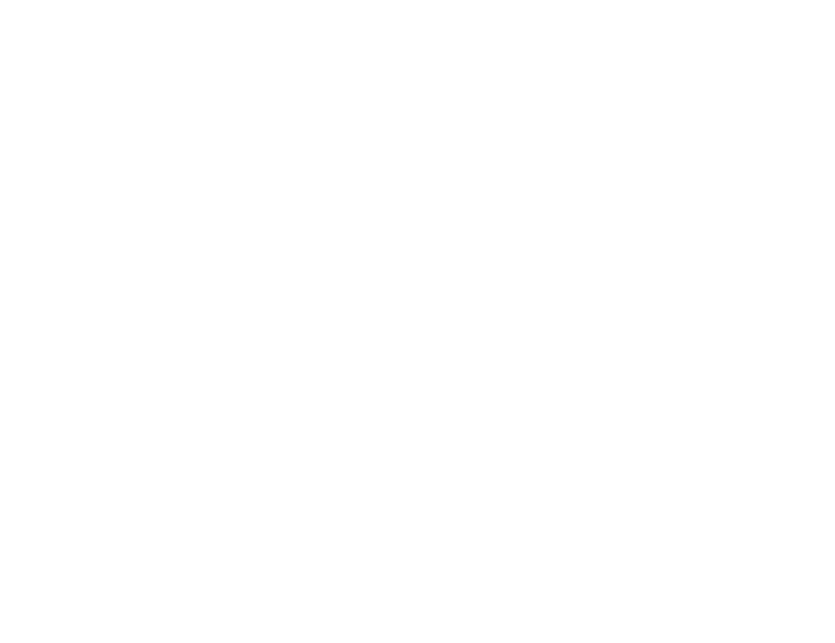
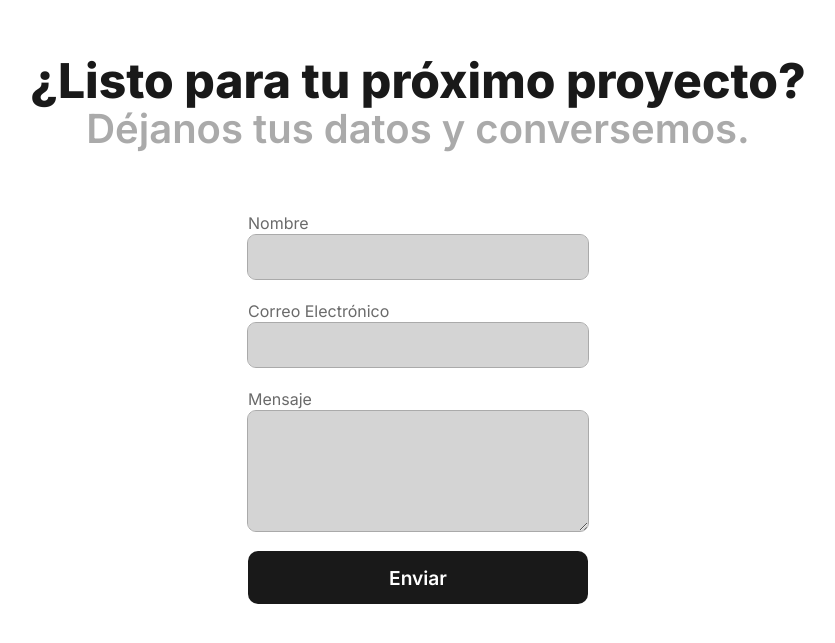
Before and after one commit to JJ1313/arco_v2, a React (Vite) app: page / in a window 1280 px wide. Shown: the part 6311-6954 px from the top of the page, without its empty margins (222-1057 px from the left). Before the commit the page ends 6337 px from the top, so only its background shows below. Built offline with nearby package versions, Linux system fonts and the light colour scheme.

Commit message:
ADD: Seccion formulario

```diff
--- a/src/App.jsx
+++ b/src/App.jsx
@@ -6,6 +6,7 @@
 import Portfolio from './components/Portfolio'
 import Testimonial from './components/Testimonial'
 import Founders from './components/Founders'
+import ContactForm from './components/ContactForm.jsx'
 
 const App = () => {
   return (
@@ -31,6 +32,7 @@
       <Portfolio/>
       <Testimonial/>
       <Founders />
+      <ContactForm />
     </div>
   )
 }
--- /dev/null
+++ b/src/components/ContactForm.css
@@ -0,0 +1,48 @@
+.contactForm__container {
+  margin-top: 13rem;
+  align-content: center;
+}
+
+.contactForm__title {
+  text-align: center;
+  font-size: 3rem;
+  color: var(--clr-black);
+  font-weight: 800;
+}
+
+.contactForm__subtitle {
+  text-align: center;
+  font-size: 2.5rem;
+  color: var(--clr-neutral-300);
+  font-weight: 600;
+}
+
+.contactForm__form {
+  margin-top: 3.75rem;
+  max-width: 21.25rem;
+  margin-inline: auto;
+}
+
+.contactForm__inputContainer {
+  margin-bottom: 1.25rem;
+  display: flex;
+  flex-direction: column;
+}
+
+.contactForm__label {
+  font-size: 1rem;
+  font-weight:400;
+  color: var(--clr-neutral-600);
+}
+
+.contactForm__input {
+  outline: 1px solid var(--clr-neutral-300);
+  height: 2.75rem;
+  background-color: var(--clr-neutral-100);
+  border-radius: 0.5rem;
+}
+
+textarea.contactForm__input {
+  resize: vertical;
+  height: 7.5rem;
+}
--- /dev/null
+++ b/src/components/ContactForm.jsx
@@ -0,0 +1,30 @@
+import './ContactForm.css'
+import Button from './Button'
+
+const ContactForm = () => {
+  const handleSubmit = (event) => {
+    event.preventDefault();
+    console.log('submit');
+  }
+  return <div className="contactForm__container">
+    <h2 className="contactForm__title">¿Listo para tu próximo proyecto?</h2>
+    <h3 className="contactForm__subtitle">Déjanos tus datos y conversemos.</h3>
+    <form className="contactForm__form" onSubmit={handleSubmit}>
+      <div className="contactForm__inputContainer">
+        <label className='contactForm__label'>Nombre</label>
+        <input className="contactForm__input" />
+      </div>
+      <div className="contactForm__inputContainer">
+        <label className='contactForm__label'>Correo Electrónico</label>
+        <input className="contactForm__input" />
+      </div>
+      <div className="contactForm__inputContainer">
+        <label className='contactForm__label'>Mensaje</label>
+        <textarea className="contactForm__input" />
+      </div>
+      <Button label="Enviar" width="100%" />
+    </form>
+  </div>
+}
+
+export default ContactForm;
--- a/src/index.css
+++ b/src/index.css
@@ -12,8 +12,10 @@
 
   --clr-black: #191919;
   --clr-neutral-50: #F4F4F4;
+  --clr-neutral-100: #D4D4D4;
   --clr-neutral-300: #AAAAAA;
   --clr-neutral-500: #7F7F7F;
+  --clr-neutral-600: #6A6A6A;
   --clr-neutral-800: #404040;
   --clr-white: #FFFFFF;
   --clr-beige: #E9E4D0;
```
